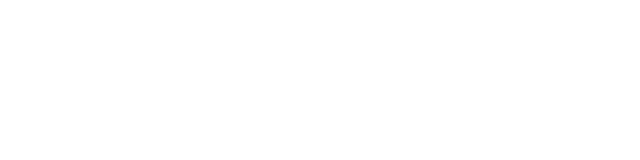
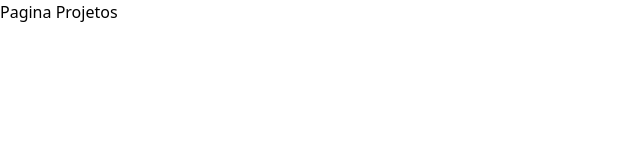
Before and after one commit to MathBra17/Portifolio-cp6, a React (Vite) app: page /projeto in a window 1280 px wide. Before the commit this address had no page. Shown: the top 160 px of the page, without its empty margins (0-640 px from the left). Built offline with nearby package versions, Linux system fonts and the light colour scheme.

Commit message:
adicionando projetos no App.js

```diff
--- a/src/App.jsx
+++ b/src/App.jsx
@@ -2,11 +2,15 @@
 import React from 'react';
 import { Routes, Route } from 'react-router-dom';
 import Home from './pages/Home';
+import Contato from './Pages/Contato';
+import Projetos from './Pages/Projetos';
 
 function App() {
   return (
     <Routes>
       <Route path="/" element={<Home />} />
+      <Route path="/contato" element={<Contato />} />
+      <Route path="/projeto" element={<Projetos />} />
     </Routes>
   );
 }
```
